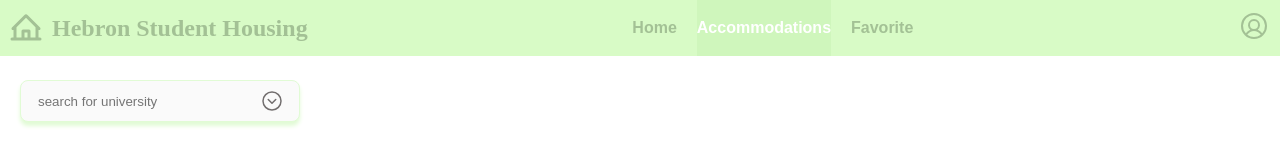
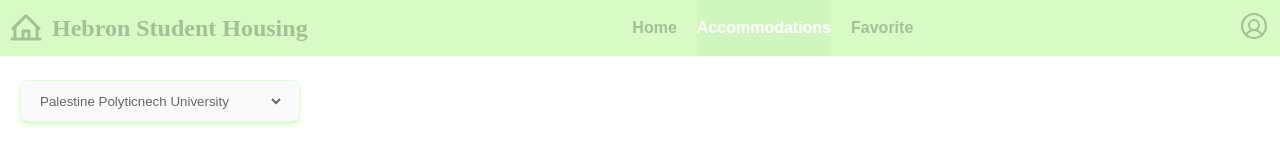
Before and after one commit to dalabilal/FE-Student-Accommodation, a React (Create React App) app in the folder student-accommodation/: page /all in a window 1280 px wide. Shown: the top 160 px of the page. Built offline with nearby package versions, Linux system fonts and the light colour scheme.

Commit message:
edit select university button

```diff
--- a/student-accommodation/src/pages/All-accomodation/AllAccomodation.jsx
+++ b/student-accommodation/src/pages/All-accomodation/AllAccomodation.jsx
@@ -15,22 +15,12 @@ const SearchBar = () => {
   return (
     <div className="searchContainer">
       <div className="input-wrapper">
-        <input className="input" placeholder="search for university"></input>
-        <CaretCircleDown
-          id="CaretCircleDown"
-          size={24}
-          onClick={() => setToggle(!toggle)}
-        />
+      <select className="unisList">
+          <option>Palestine Polyticnech University</option>
+          <option>Hebron University</option>
+          <option>University</option>
+        </select>
       </div>
-      {toggle && (
-        <div className="unis">
-          <ul className="unisList">
-            <li onClick={handleTheClick}>Palestine Polyticnech University</li>
-            <li onClick={handleTheClick}>Hebron University</li>
-            <li onClick={handleTheClick}>Any University</li>
-          </ul>
-        </div>
-      )}
     </div>
   );
 };
--- a/student-accommodation/src/pages/All-accomodation/allAcommodation.css
+++ b/student-accommodation/src/pages/All-accomodation/allAcommodation.css
@@ -37,36 +37,16 @@
 
 
 
-.unis .unisList {
-    cursor: pointer;
-    list-style-type: none;
-    border-left: 1px solid #E1FBD5;
-    border-right: 1px solid #E1FBD5;
-    border-bottom: 1px solid #E1FBD5;
-    box-shadow: 0px 4px 4px 0px #E1FBD5;
-    border-radius: 0px 0px 12px 12px;
-    transition: background-color 0.3s ease, box-shadow 0.3s ease;
-    display: block;
-    margin: 0;
-    padding: 0;
-    /* Add this line to set padding to zero */
-    z-index: 5;
-    align-items: flex-start;
+select {
+    border: none;
+    width: 100%;
+    height: 100%;
+    background-color: transparent;
+    color: rgb(104, 101, 101);
 }
 
-
-.unis .unisList li {
-    left: 0;
-    margin: 0px;
-    padding: 15px;
-    color: rgb(71, 70, 70);
-    list-style: none;
-    margin-left: 0;
-
-}
-
-.unis .unisList li:hover {
-    background-color: #E1FBD5;
+select:focus {
+    border: none;
 }
 
 .bar {
```
